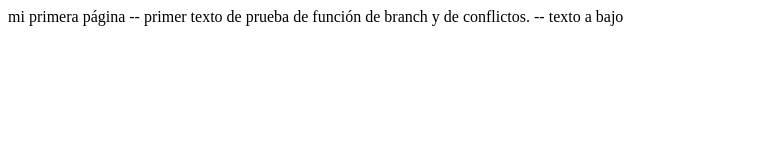
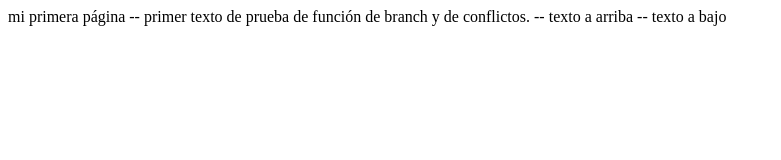
Before and after one commit to jclaros79/prueba1, a plain HTML site: page index.html in a window 1280 px wide. Shown: the whole page, without its empty margins (0-781 px from the left). Drawn offline with Linux system fonts and the light colour scheme.

Commit message:
texto arriba

```diff
--- a/index.html
+++ b/index.html
@@ -8,6 +8,7 @@
 	<body>
 		mi primera página
 		-- primer texto de prueba de función de branch y de conflictos.
+		-- texto a arriba
 		-- texto a bajo
 	</body>
 </html>
```
